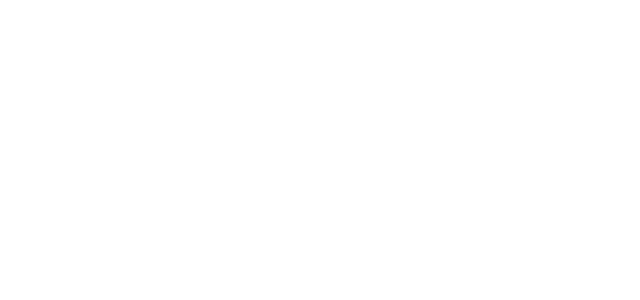
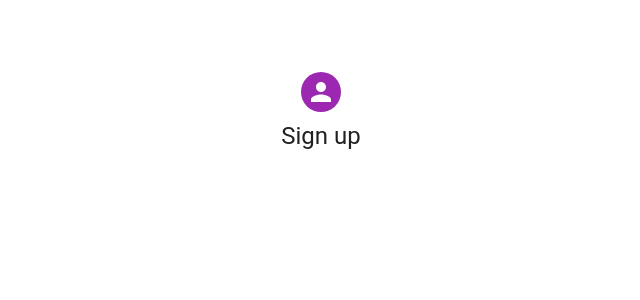
Before and after one commit to FTP-droid/users-upload-images, a React (Create React App) app: page /user in a window 1280 px wide. Before the commit this address had no page. Shown: the top 300 px of the page, without its empty margins (319-959 px from the left). Built offline with nearby package versions, Linux system fonts and the light colour scheme.

Commit message:
Configured user authenticated page. Added route for user authenticated page.

```diff
--- a/src/App.tsx
+++ b/src/App.tsx
@@ -1,12 +1,14 @@
 import { Route, Routes } from 'react-router-dom';
 import './App.css';
 import LogIn from './components/LogIn';
+import UserPage from './components/UserPage'
 
 function App() {
   return (
     <Routes>
-      <Route path="/" element={<LogIn isSignUpPage={false} />} />
-      <Route path="/signup" element={<LogIn isSignUpPage />} />
+      <Route path='/' element={<LogIn isSignUpPage={false} />} />
+      <Route path='/signup' element={<LogIn isSignUpPage />} />
+      <Route path='/user' element={<UserPage />} />
     </Routes>
   );
 }
--- a/src/components/UserPage.tsx
+++ b/src/components/UserPage.tsx
@@ -0,0 +1,36 @@
+import * as React from 'react';
+
+import Avatar from '@mui/material/Avatar';
+import CssBaseline from '@mui/material/CssBaseline';
+import Box from '@mui/material/Box';
+import Typography from '@mui/material/Typography';
+import Container from '@mui/material/Container';
+import { createTheme, ThemeProvider } from '@mui/material/styles';
+
+const theme = createTheme();
+
+export default function SignUp() {
+
+  return (
+    <ThemeProvider theme={theme}>
+      <Container component="main" maxWidth="xs">
+        <CssBaseline />
+        <Box
+          sx={{
+            marginTop: 8,
+            display: 'flex',
+            flexDirection: 'column',
+            alignItems: 'center',
+          }}
+        >
+          <Avatar sx={{ m: 1, bgcolor: 'secondary.main' }}>
+          </Avatar>
+          <Typography component="h1" variant="h5">
+            Sign up
+          </Typography>
+
+        </Box>
+      </Container>
+    </ThemeProvider>
+  );
+}
```
